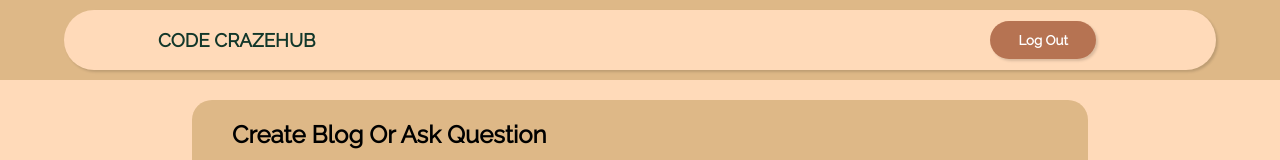
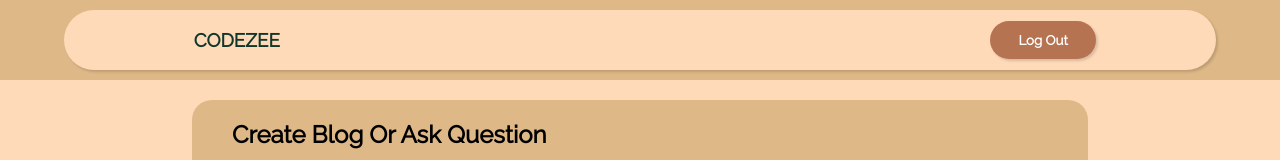
Before and after one commit to Shah-M-Hammad/Codezee-project, a plain HTML site: page blog.html in a window 1280 px wide. Shown: the top 160 px of the page. Drawn offline with Linux system fonts and the light colour scheme; sample sign-in values are in the browser's storage.

Commit message:
Update blog.html

```diff
--- a/blog.html
+++ b/blog.html
@@ -15,7 +15,7 @@
       <div class="navbar">
         <div class="sticking">
           <div class="logo-section">
-            <h3 class="logo">Code CrazeHub</h3>
+            <h3 class="logo">Codezee</h3>
           </div>
 
           <div class="button-section">
```
